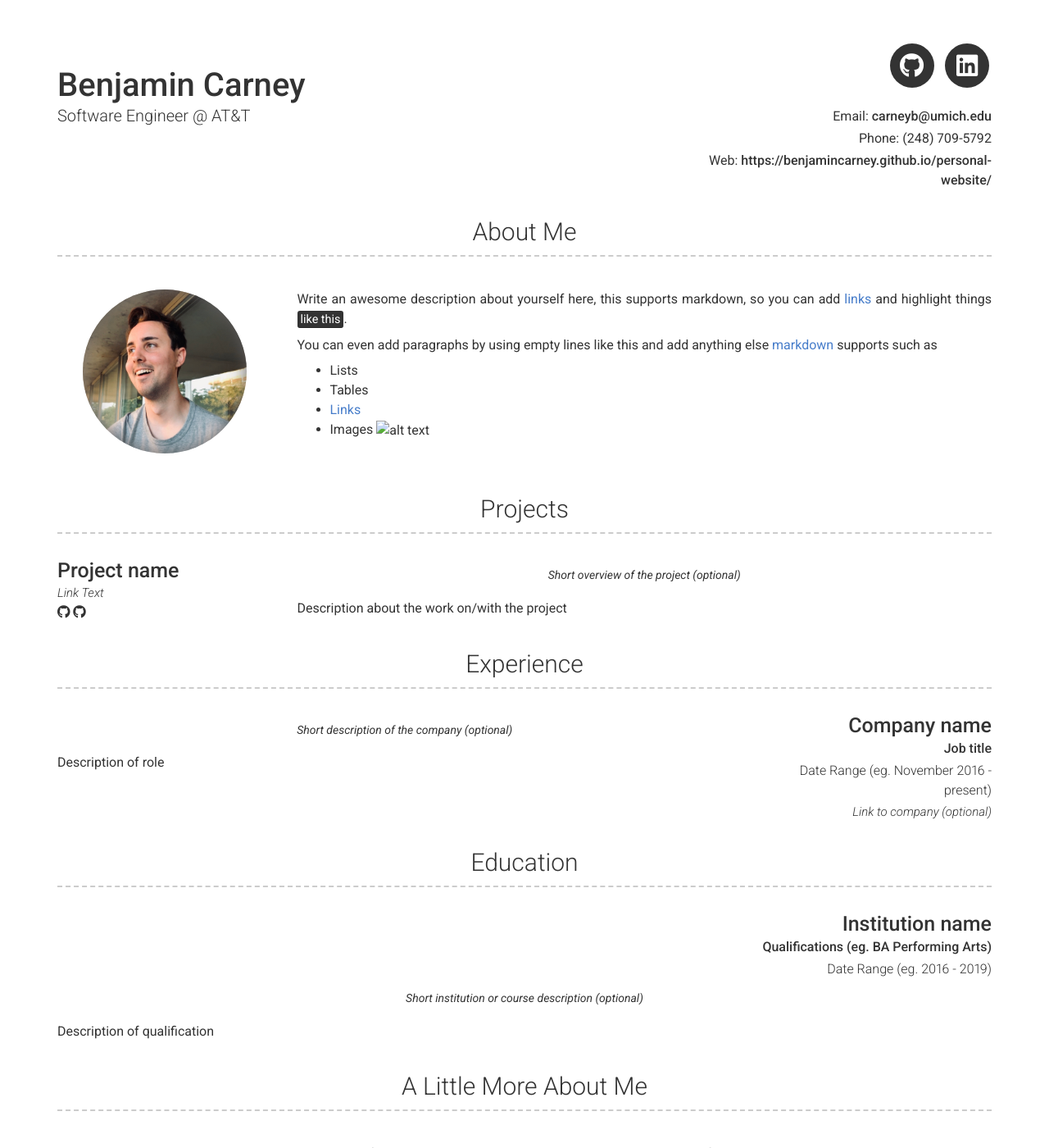
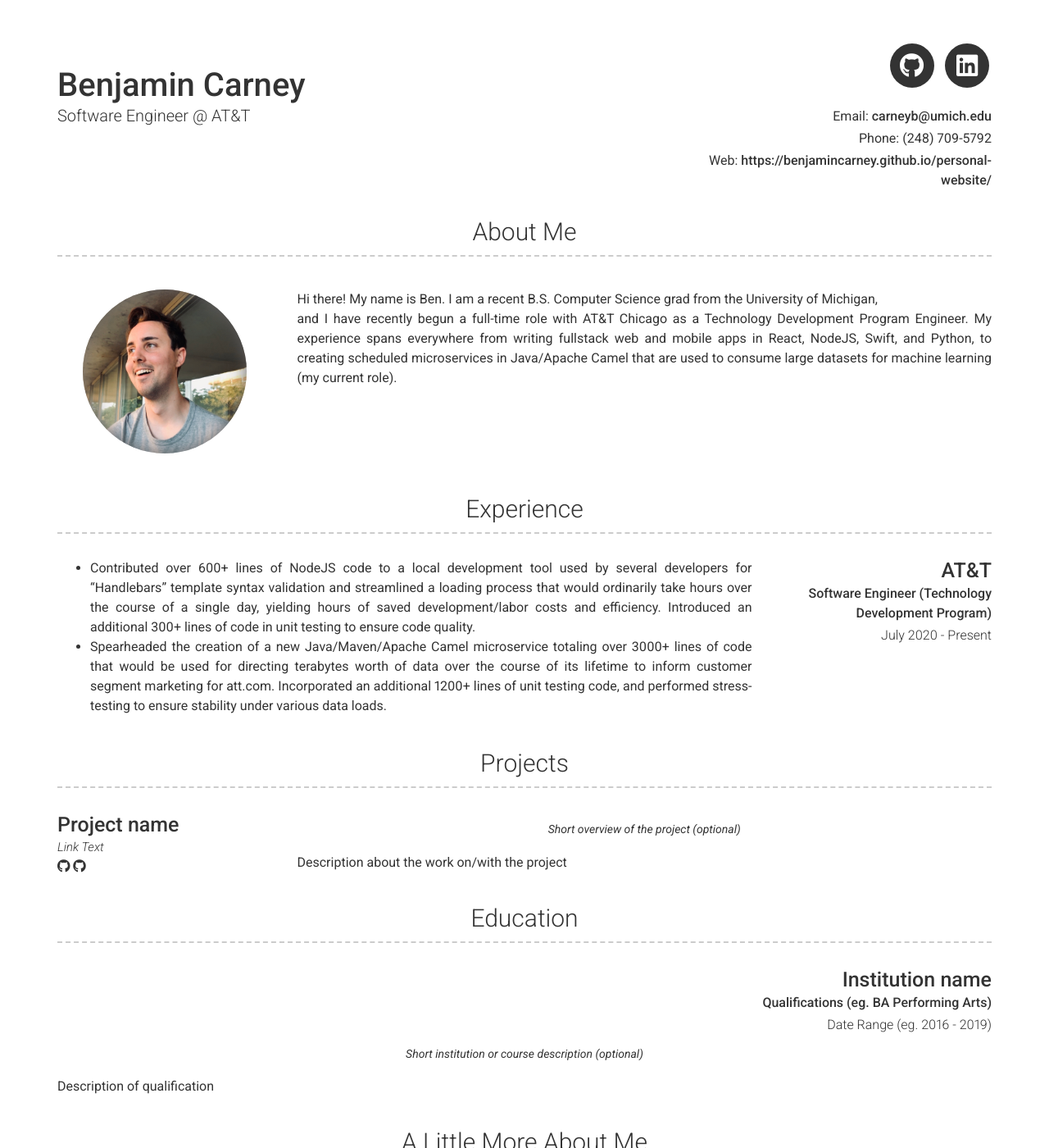
Before and after one commit to benjamincarney/benjamincarney.github.io, a Jekyll site: the page built from index.md, in a window 1280 px wide and 1400 px high. Shown: the whole window at 82% size. Built offline with Jekyll 4.4.1, drawn with Linux system fonts in a browser that asks for light colours; nearby versions of some CDN libraries.

Commit message:
Added some initial experience

```diff
--- a/_config.yml
+++ b/_config.yml
@@ -52,15 +52,32 @@ linkedin_username: benjamincarney
 # about_title: About Me (Use this to override about section title)
 about_profile_image: images/Me.jpg
 about_content: | # this will include new lines to allow paragraphs
-  Write an awesome description about yourself here, this supports markdown, so you can add [links](http://foobar.com) and highlight things <mark>like this</mark>.
-
-  You can even add paragraphs by using empty lines like this and add anything else [markdown](https://www.markdownguide.org/getting-started#what-is-markdown) supports such as
-    - Lists
-    - Tables
-    - <a href="google.com">Links</a>
-    - Images ![alt text](/images/landscape-trees.jpg "Trees")
+  Hi there! My name is Ben. I am a recent B.S. Computer Science grad from the University of Michigan,
+  and I have recently begun a full-time role with AT&T Chicago as a Technology Development Program Engineer.
+  My experience spans everywhere from writing fullstack web and mobile apps in React, NodeJS, Swift, and Python,
+  to creating scheduled microservices in Java/Apache Camel that are used to consume large datasets for machine
+  learning (my current role).
 
 content:
+  - title: Experience
+    layout: list
+    content:
+      - layout: right
+        title: AT&T
+        sub_title: Software Engineer (Technology Development Program)
+        caption: July 2020 - Present
+        # link: at&t.com
+        # quote: >
+          # Short description of the company (optional)
+        description: | # this will include new lines to allow paragraphs
+          - Contributed over 600+ lines of NodeJS code to a local development tool used by several developers
+          for "Handlebars" template syntax validation and streamlined a loading process that would ordinarily
+          take hours over the course of a single day, yielding hours of saved development/labor costs and efficiency.
+          Introduced an additional 300+ lines of code in unit testing to ensure code quality.
+          - Spearheaded the creation of a new Java/Maven/Apache Camel microservice totaling over 3000+ lines of code
+          that would be used for directing terabytes worth of data over the course of its lifetime to inform customer
+          segment marketing for att.com. Incorporated an additional 1200+ lines of unit testing code, and performed
+          stress-testing to ensure stability under various data loads.
   - title: Projects # Title for the section
     layout: list # Type of content section (list/text)
     content:
@@ -79,18 +96,6 @@ content:
           Short overview of the project (optional)
         description: | # this will include new lines to allow paragraphs
           Description about the work on/with the project
-  - title: Experience
-    layout: list
-    content:
-      - layout: right
-        title: Company name
-        sub_title: Job title
-        caption: Date Range (eg. November 2016 - present)
-        link: Link to company (optional)
-        quote: >
-          Short description of the company (optional)
-        description: | # this will include new lines to allow paragraphs
-          Description of role
   - title: Education
     layout: list
     content:
```
